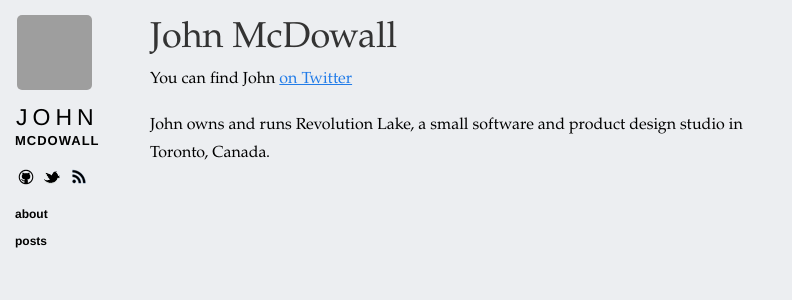
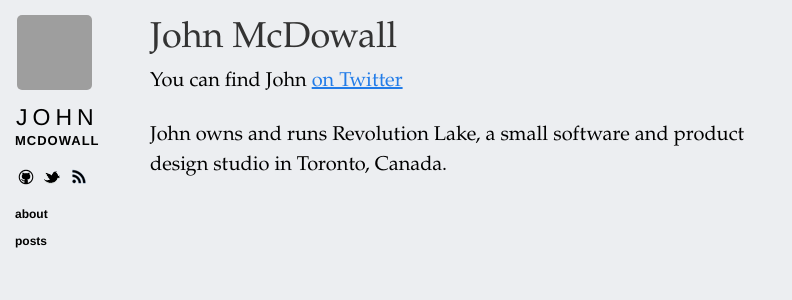
Before and after one commit to johnmcdowall/johnmcdowall.github.com, a Jekyll site: the page built from about.html, in a window 1280 px wide. Shown: the top 300 px of the page, without its empty margins (0-792 px from the left). Built offline with Jekyll 4.4.1, drawn with Linux system fonts in a browser that asks for light colours; nearby versions of some CDN libraries; Markdown is read by kramdown in place of the engine named in the settings; comment, search, counter and statistics services are not loaded; grey boxes are pictures that could not be loaded.

Commit message:
Update css

```diff
--- a/css/base.css
+++ b/css/base.css
@@ -102,10 +102,10 @@ a {
     padding-bottom: 5px;
     margin-bottom: 10px; }
   .content p {
-    font-size: 16px;
+    font-size: 20px;
     margin-top: 0;
     margin-bottom: 1.2em;
-    line-height: 1.7em; }
+    line-height: 30px; }
     .content p code {
       font-size: 12px;
       background-color: #eeeeee;
```
